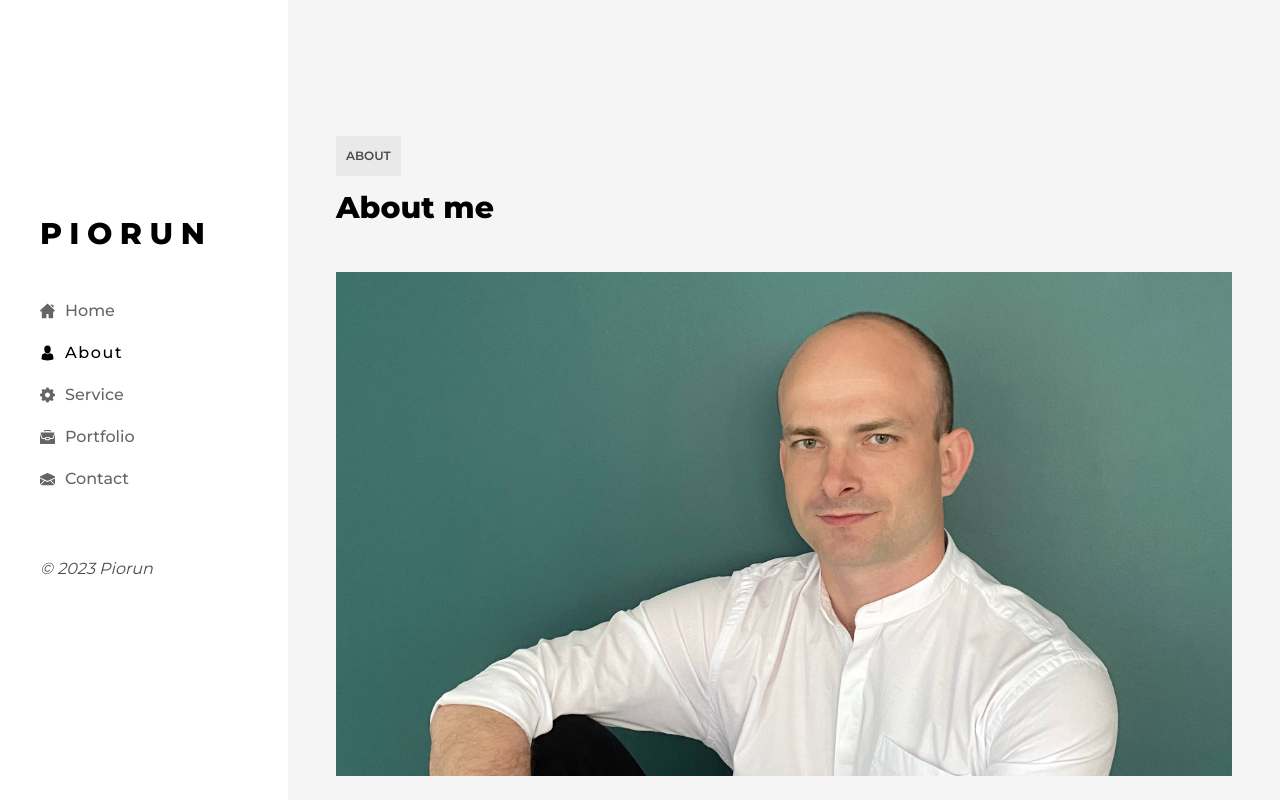
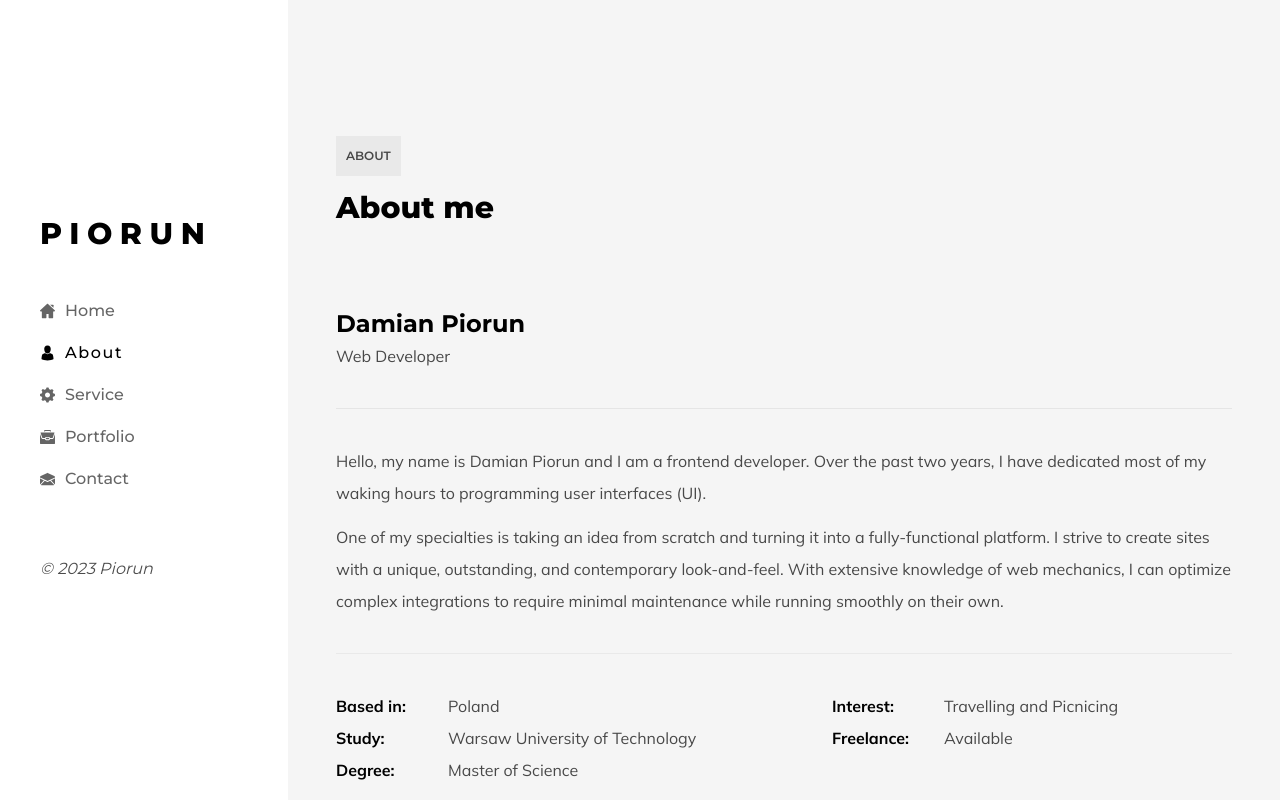
Before and after one commit to dpiorun/portfolio, a Next.js app: page /about in a window 1280 px wide. Shown: the top 800 px of the page. Built offline with nearby package versions, Linux system fonts and the light colour scheme.

Commit message:
feat: remove cover foto

```diff
--- a/data/about.tsx
+++ b/data/about.tsx
@@ -1,5 +1,5 @@
 export const introContent = {
-  image: "/img/cover.jpg",
+  image: "",
   name: "Damian Piorun",
   designation: "Web Developer",
   text: (
--- a/pages/about.tsx
+++ b/pages/about.tsx
@@ -30,17 +30,6 @@ export default function About() {
       </Head>
       <PageTitle title="about" description="About me" />
       <section className="max-w-6xl px-4 sm:px-12">
-        <div className="flex justify-center">
-          <div className="relative aspect-video w-full">
-            <Image
-              fill
-              src={introContent.image}
-              alt="about"
-              className="object-cover"
-            />
-          </div>
-        </div>
-
         <div className="w-full border-b border-neutral-200 py-9 dark:border-neutral-600">
           <h2>{introContent.name}</h2>
           <span className="opacity-70">{introContent.designation}</span>
```
Also changed, not shown: public/img/cover.jpg (deleted).
